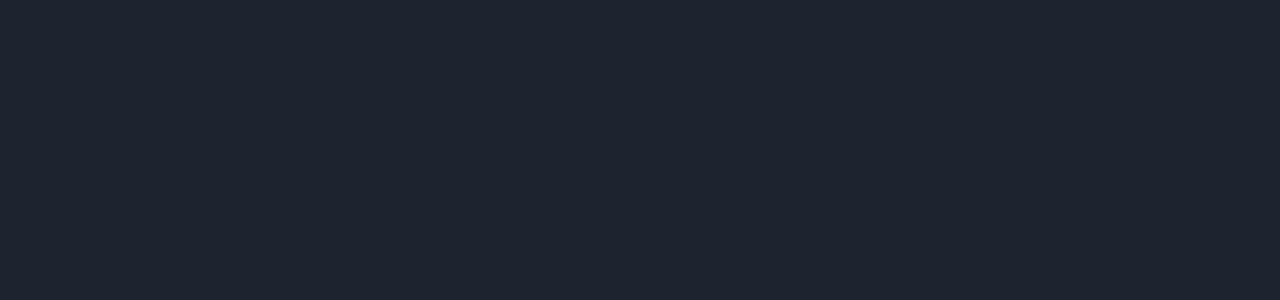
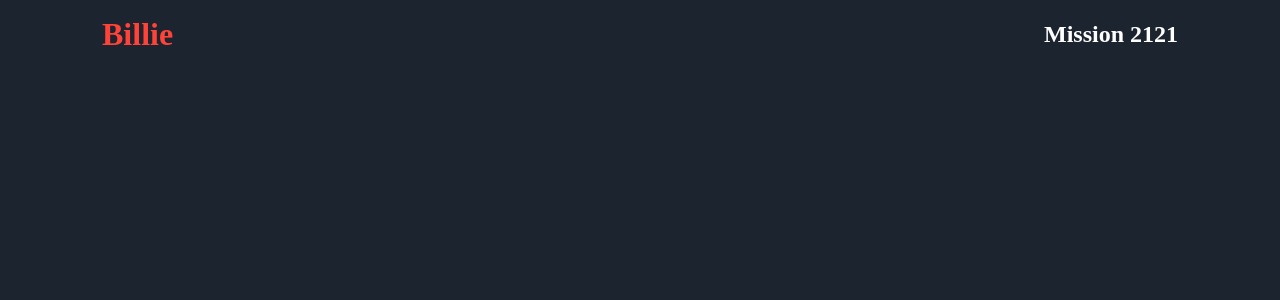
Before and after one commit to arnovanstaden/billie-mission-2121, a React (Create React App) app: page / in a window 1280 px wide. Shown: the top 300 px of the page. Built offline with nearby package versions, Linux system fonts and the light colour scheme; a web font is replaced by a local one.

Commit message:
update ui

```diff
--- a/src/components/App/App.tsx
+++ b/src/components/App/App.tsx
@@ -1,3 +1,5 @@
+// Components
+import Header from "../UI/Header/header";
 
 // Styles, Fonts
 import "../../styles/global.scss";
@@ -7,7 +9,7 @@ import "typeface-montserrat";
 function App() {
   return (
     <div className="App">
-
+      <Header />
     </div>
   );
 }
--- /dev/null
+++ b/src/components/UI/Header/header.module.scss
@@ -0,0 +1,25 @@
+@import "../../../styles/variables.scss";
+
+.header {
+    padding: 1rem 0;
+
+    .inner {
+        display: flex;
+        justify-content: space-between;
+        align-items: center;
+
+        h1 {
+            margin: 0;
+            color: $orange;
+            font-family: $heading-font;
+            font-weight: 600;
+        }
+
+        h2 {
+            margin: 0;
+            font-family: $heading-font;
+            font-weight: 600;
+            font-size: 1.5rem;
+        }
+    }
+}
--- a/src/components/UI/Header/header.tsx
+++ b/src/components/UI/Header/header.tsx
@@ -6,10 +6,14 @@ import styles from "./header.module.scss"
 
 const header = () => {
     return (
-        <div className={styles.header}>
-            <h1>Billie</h1>
-            <h2>Mission 2121</h2>
-        </div>
+        <header className={styles.header}>
+            <Container>
+                <div className={styles.inner}>
+                    <h1>Billie</h1>
+                    <h2>Mission 2121</h2>
+                </div>
+            </Container>
+        </header>
     )
 }
 
--- /dev/null
+++ b/src/components/UI/Library/Container/Container.tsx
@@ -0,0 +1,11 @@
+import styles from "./container.module.scss";
+
+const Container = ({ children }: { children: React.ReactNode }) => {
+    return (
+        <div className={styles.container}>
+            {children}
+        </div>
+    )
+}
+
+export default Container
--- /dev/null
+++ b/src/components/UI/Library/Container/container.module.scss
@@ -0,0 +1,38 @@
+.container {
+    width: 100%;
+    padding-right: 2rem;
+    padding-left: 2rem;
+    margin-right: auto;
+    margin-left: auto;
+    box-sizing: border-box;
+}
+
+@media (min-width: 600px) {
+    .container {
+        max-width: 540px;
+    }
+}
+
+@media (min-width: 768px) {
+    .container {
+        max-width: 720px;
+    }
+}
+
+@media (min-width: 992px) {
+    .container {
+        max-width: 960px;
+    }
+}
+
+@media (min-width: 1200px) {
+    .container {
+        max-width: 1140px;
+    }
+}
+
+@media (min-width: 1600px) {
+    .container {
+        max-width: 1500px;
+    }
+}
```
Also changed, not shown: src/assets/data.json (added, +19 -0 lines), public/images/content/background-05.svg (added), 1 other file (tests, documents, lock files or other folders).
